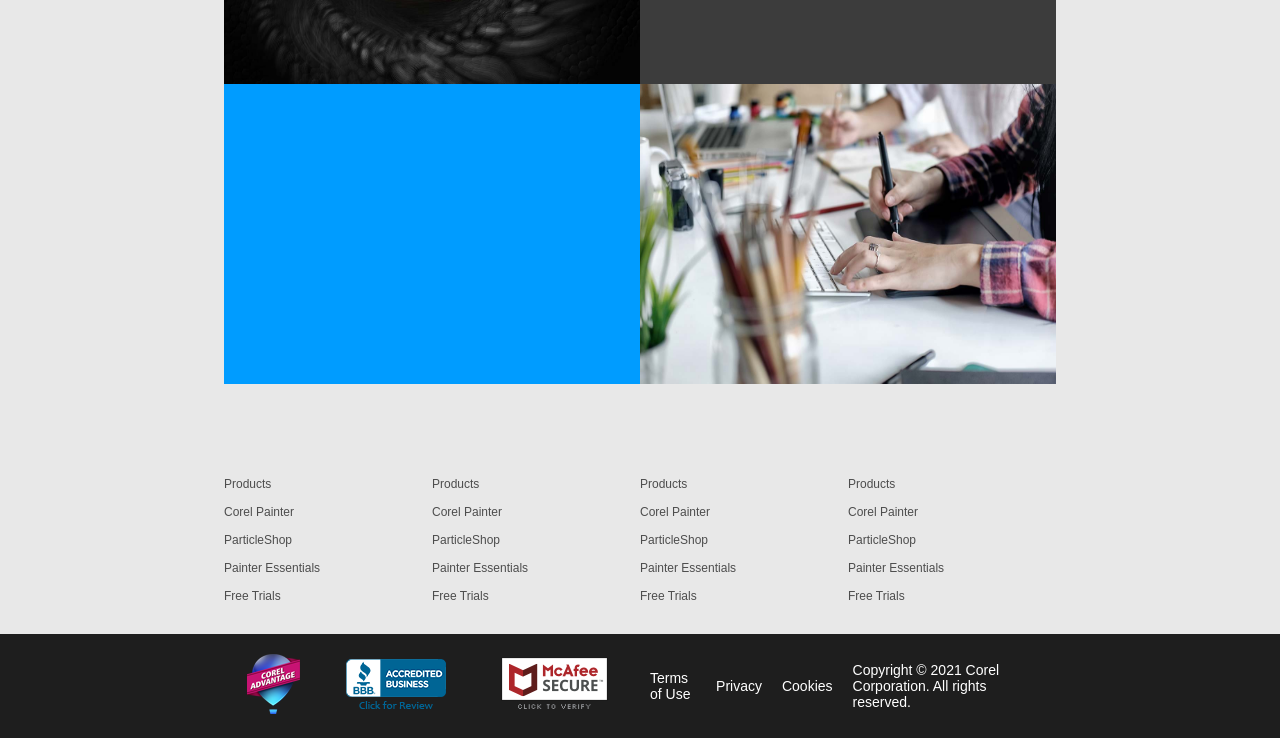
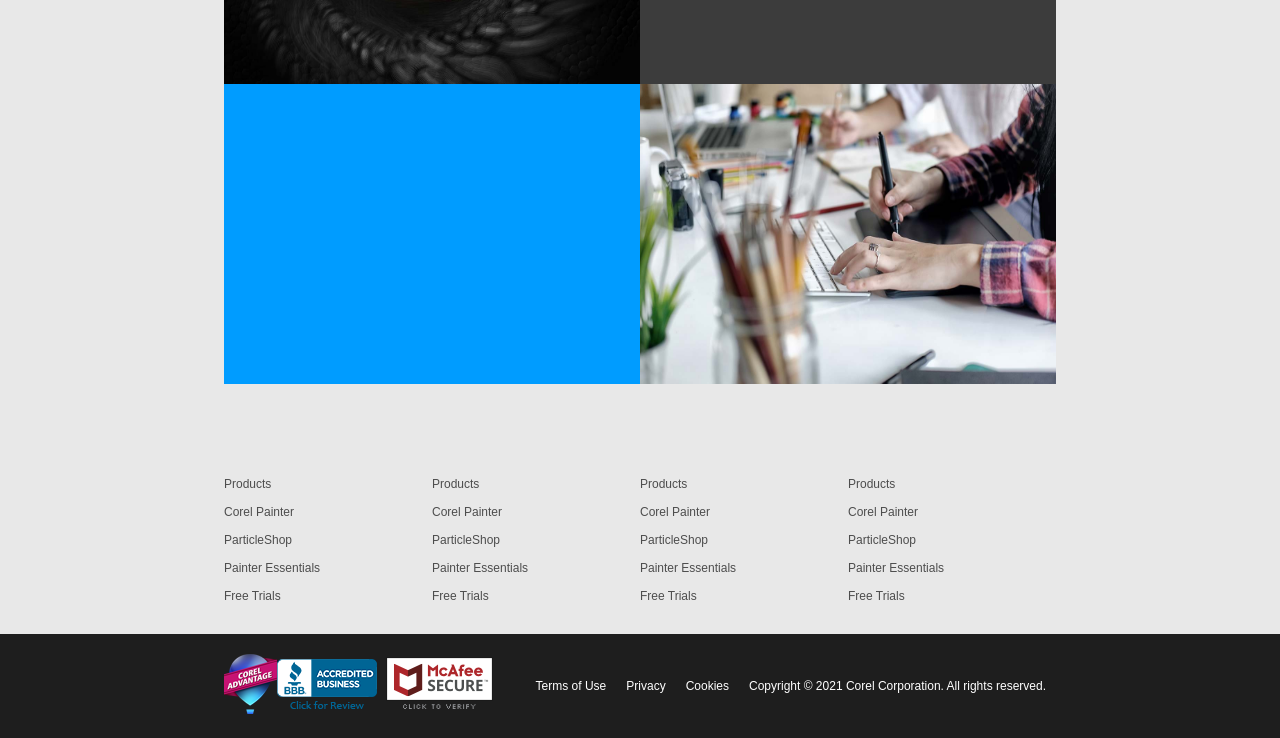
Before and after one commit to marongiu/sass-painter, a website: page index.html in a window 1280 px wide. Shown: the part 1565-2303 px from the top of the page. Drawn offline with Linux system fonts and the light colour scheme.

Commit message:
Perfezionamenti con include

```diff
--- a/src/scss/partials/_footer.scss
+++ b/src/scss/partials/_footer.scss
@@ -4,26 +4,25 @@ footer {
 
   .container {
     .footer-info {
-
-      @include flex(center,center,no-wrap)
+      @include flex(center,flex-start,no-wrap);
       .brand {
         padding: $pd-2 0;
-        width: 50%;
+        width: 30%;
         ul {
-          @include flex(center,space-around,no-wrap)
+          @include flex(center,space-between,no-wrap);
         }
       }
 
       .copyright {
-          width: 50%;
-          padding: $pd-2 0;
+        width: 70%;
+        padding: $pd-2 0;
         ul {
-          @include flex(center,center, no-wrap);
+          @include flex(center,flex-end,no-wrap);
 
           li {
             color: $white;
             padding: 0 $pd-1;
-            font-size: 14px;
+            font-size: 12px;
             a {
               color: $white;
             }
@@ -31,5 +30,5 @@ footer {
         }
       }
     }
-    }
+  }
 }
```
Also changed, not shown: dist/master.css.
